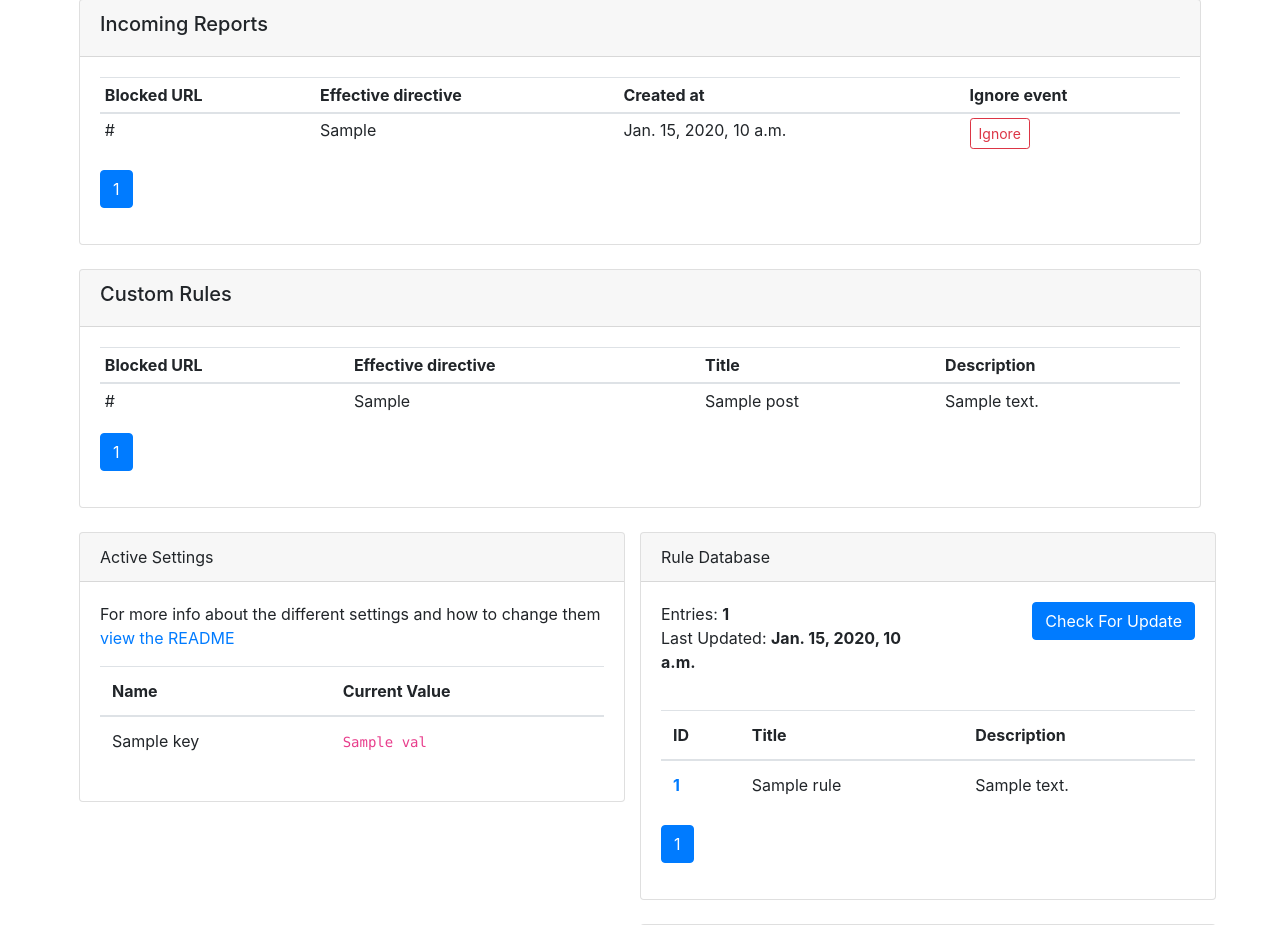
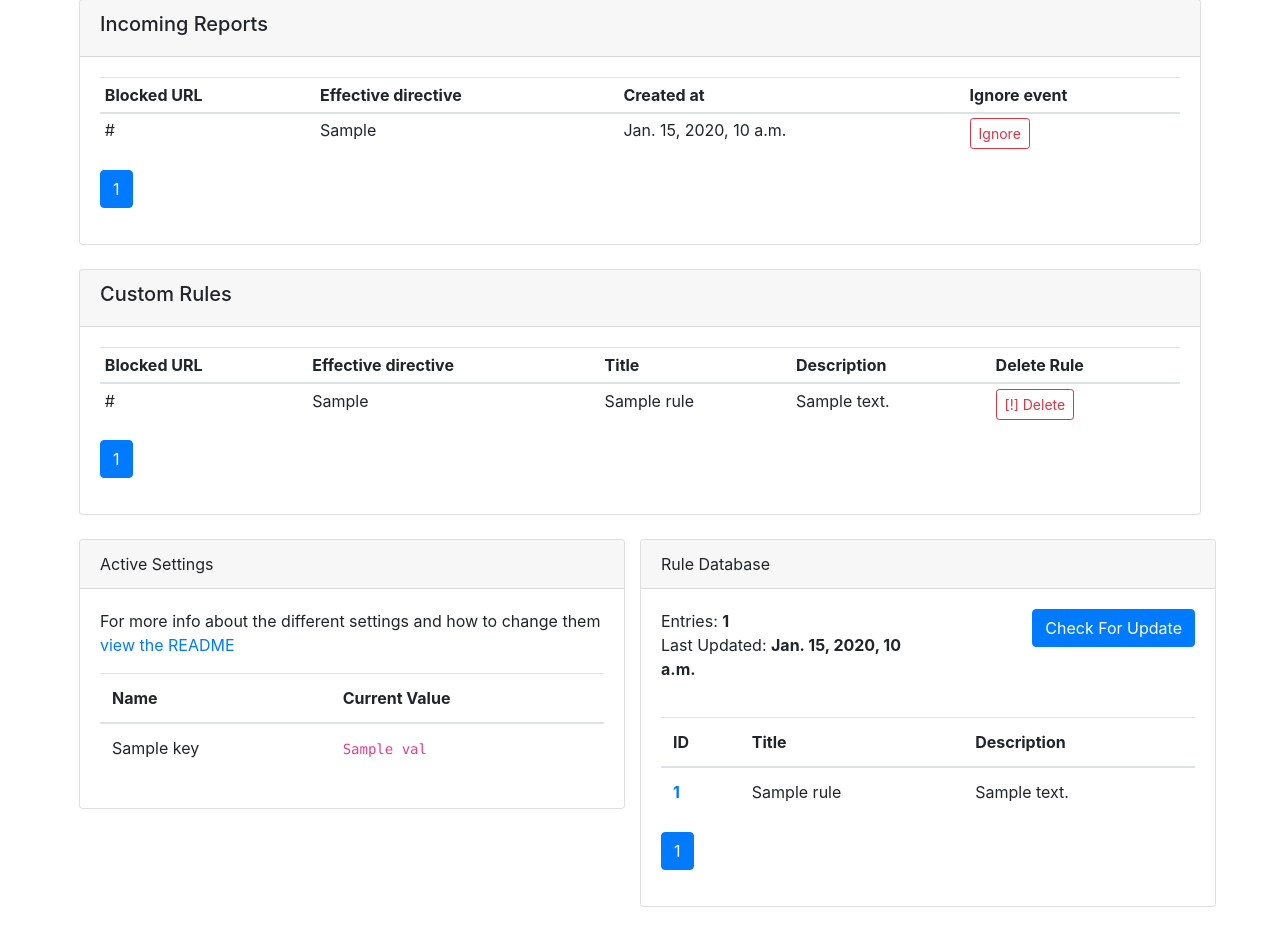
Before and after one commit to flxn/django-csp-observer, a Django app: template csp_observer/templates/admin/dashboard.html in a window 1280 px wide. Shown: the part 179-1104 px from the top of the page. Run offline with Django 3.2, Linux system fonts and the light colour scheme; the template is opened without the code that fills it: most values are stand-ins (such as "Sample title", 1, 10 or a date in 2020); some libraries are stand-ins or nearby versions.

Commit message:
delete custom rule from dashboard

```diff
--- a/csp_observer/static/csp_observer/js/base.js
+++ b/csp_observer/static/csp_observer/js/base.js
@@ -31,3 +31,24 @@ function checkRuleUpdate() {
         }
     })
 }
+
+function deleteCustomRule(ruleId) {
+    var apiPostUrl = getBaseUrl() + 'rule/' + ruleId + '/delete';
+    var responseDiv = $('#rule-update-response');
+    $.ajax({
+        url: apiPostUrl,
+        type: 'post',
+        headers: {
+            'X-CSRFToken': csrfToken
+        },
+        success: function(data) {
+            responseDiv.removeClass('alert-info');
+            if (data.status === 'ok') {
+                alert(data.message)
+            } else {
+                alert("An error occurred deleting rule " + ruleId + ":\n\n" + data.message)
+            }
+            location.reload();
+        }
+    })
+}
--- a/csp_observer/templates/admin/dashboard.html
+++ b/csp_observer/templates/admin/dashboard.html
@@ -92,15 +92,19 @@
                 <th scope="col">Effective directive</th>
                 <th scope="col">Title</th>
                 <th scope="col">Description</th>
+                <th scope="col">Delete Rule</th>
               </tr>
             </thead>
             <tbody>
-              {% for post in csprules %}
+              {% for rule in csprules %}
               <tr>
-                <td>{{post.blocked_url}}</td>
-                <td>{{post.effective_directive}}</td>
-                <td>{{post.title}}</td>
-                <td>{{post.short_description}}</td>
+                <td>{{rule.blocked_url}}</td>
+                <td>{{rule.effective_directive}}</td>
+                <td>{{rule.title}}</td>
+                <td>{{rule.short_description}}</td>
+                <td>
+                  <button class="btn btn-sm btn-outline-danger" name="mybtn" onclick="deleteCustomRule('{{rule.id}}')">[!] Delete</button>
+                </td>
               </tr>
               {% endfor %}
             </tbody>
--- a/csp_observer/urls.py
+++ b/csp_observer/urls.py
@@ -10,6 +10,7 @@ urlpatterns = [
     path('privacy/', views.privacy, name='privacy'),
     path('admin/', views.admin, name='admin'),
     path('admin/update/rules/', views.admin_update_rules, name='admin_update_rules'),
+    path('admin/rule/<int:rule_id>/delete', views.delete_custom_rule, name='delete_custom_rule'),
     path('chart/observed_rule_distribution', views.chart_observed_rule_distribution, name='chart_observed_rule_distribution'),
     path('chart/reports_per_day', views.chart_reports_per_day, name='chart_reports_per_day'),
 ]
```
Also changed, not shown: csp_observer/views.py (+14 -0 lines).
